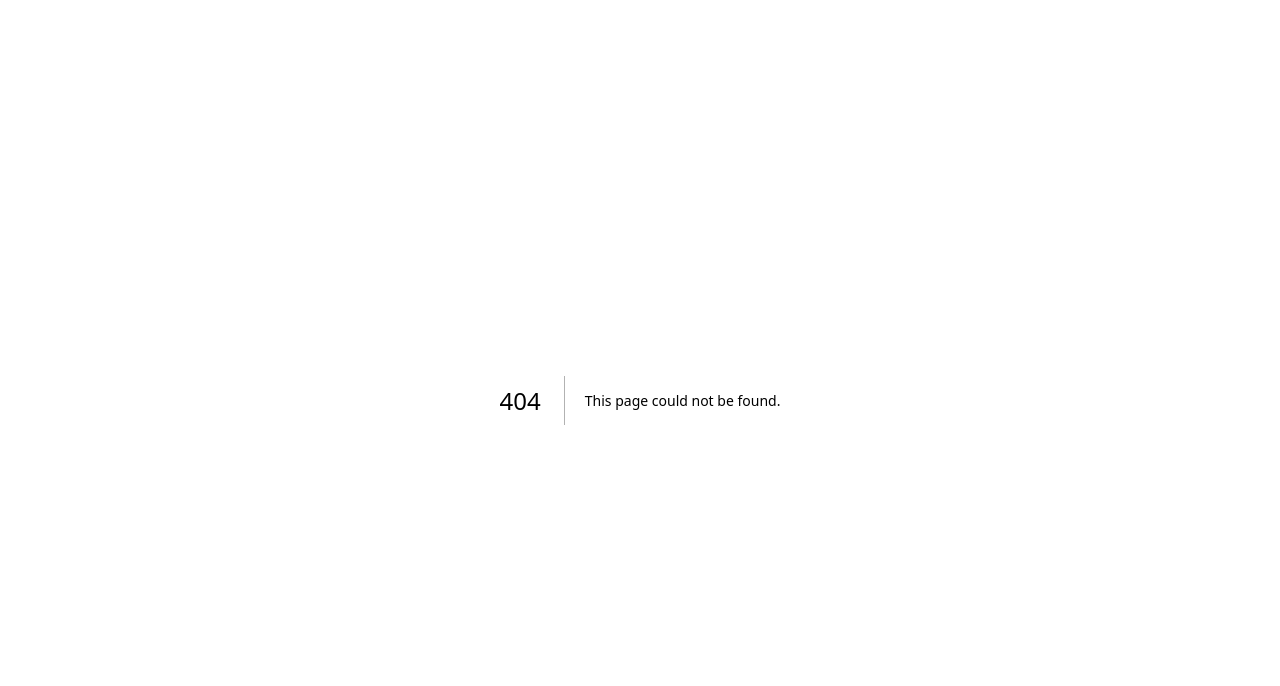
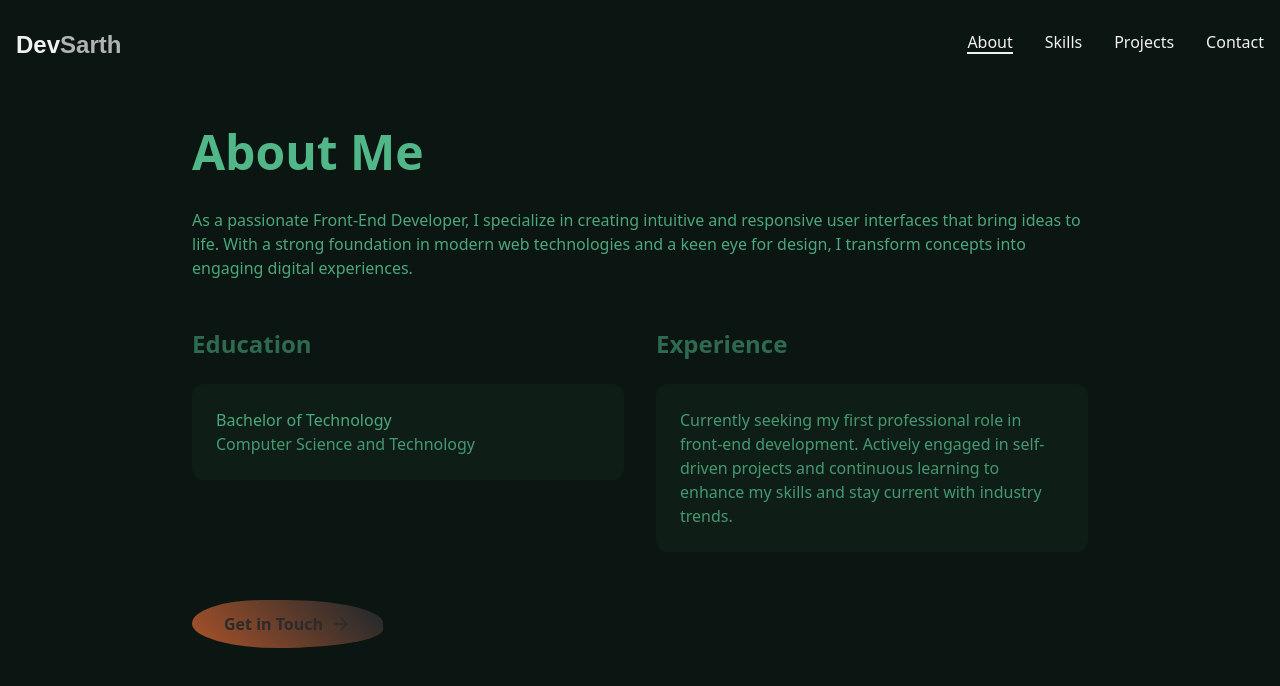
Before and after one commit to SARTHAKSONAWANE01/Sarthak-Dev-Studio, a Next.js app: page /about in a window 1280 px wide. Before the commit this address had no page. Shown: the top 686 px of the page. Built offline with nearby package versions, Linux system fonts and the light colour scheme.

Commit message:
feat: establish App Router route for src/app/about/page.tsx

```diff
--- /dev/null
+++ b/src/app/about/page.tsx
@@ -0,0 +1,59 @@
+"use client";
+
+import React from "react";
+import Navbar from "@/components/Navbar";
+import { motion } from "framer-motion";
+import Link from "next/link";
+
+export default function AboutPage() {
+  return (
+    <div className="min-h-screen w-full bg-hunter">
+      <Navbar />
+      <main className="container mx-auto px-4 pt-32">
+        <motion.div
+          initial={{ opacity: 0, y: 20 }}
+          animate={{ opacity: 1, y: 0 }}
+          transition={{ duration: 0.6 }}
+          className="max-w-4xl mx-auto"
+        >
+          <h1 className="text-4xl md:text-5xl font-bold text-green mb-8">About Me</h1>
+          <div className="prose prose-lg text-green/90">
+            <p className="mb-6">
+              As a passionate Front-End Developer, I specialize in creating intuitive and responsive user interfaces that bring ideas to life. With a strong foundation in modern web technologies and a keen eye for design, I transform concepts into engaging digital experiences.
+            </p>
+            <div className="grid md:grid-cols-2 gap-8 mt-12">
+              <div className="space-y-6">
+                <h2 className="text-2xl font-semibold text-forest-green">Education</h2>
+                <div className="bg-green/5 p-6 rounded-xl">
+                  <h3 className="font-medium">Bachelor of Technology</h3>
+                  <p className="text-green/80">Computer Science and Technology</p>
+                </div>
+              </div>
+              <div className="space-y-6">
+                <h2 className="text-2xl font-semibold text-forest-green">Experience</h2>
+                <div className="bg-green/5 p-6 rounded-xl">
+                  <p className="text-green/80">
+                    Currently seeking my first professional role in front-end development. Actively engaged in self-driven projects and continuous learning to enhance my skills and stay current with industry trends.
+                  </p>
+                </div>
+              </div>
+            </div>
+          </div>
+
+          <div className="mt-12">
+            <Link
+              href="/contact"
+              className="liquid-button inline-flex items-center gap-2 px-8 py-3 text-hunter"
+            >
+              Get in Touch
+              <svg xmlns="http://www.w3.org/2000/svg" width="20" height="20" viewBox="0 0 24 24" fill="none" stroke="currentColor" strokeWidth="2" strokeLinecap="round" strokeLinejoin="round">
+                <path d="M5 12h14"></path>
+                <path d="m12 5 7 7-7 7"></path>
+              </svg>
+            </Link>
+          </div>
+        </motion.div>
+      </main>
+    </div>
+  );
+}
```
